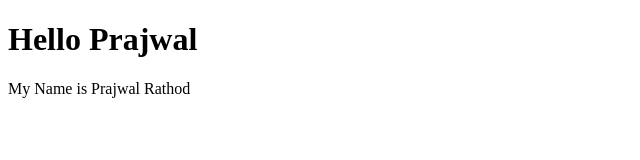
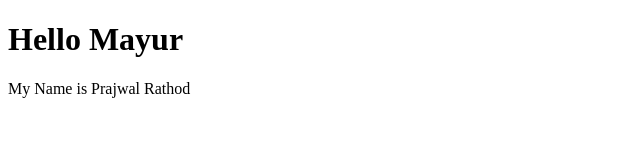
Before and after one commit to prarathod/test, a plain HTML site: page index.html in a window 1280 px wide. Shown: the full height of the page, 0-640 px from the left. Drawn offline with Linux system fonts and the light colour scheme.

Commit message:
Just pushed

```diff
--- a/index.html
+++ b/index.html
@@ -7,7 +7,7 @@
     <title>Document</title>
 </head>
 <body>
-    <h1>Hello Prajwal</h1>
+    <h1>Hello Mayur</h1>
     <p>My Name is Prajwal Rathod</p>
 </body>
 </html>
```
Also changed, not shown: Hello.js (line endings or trailing spaces).
